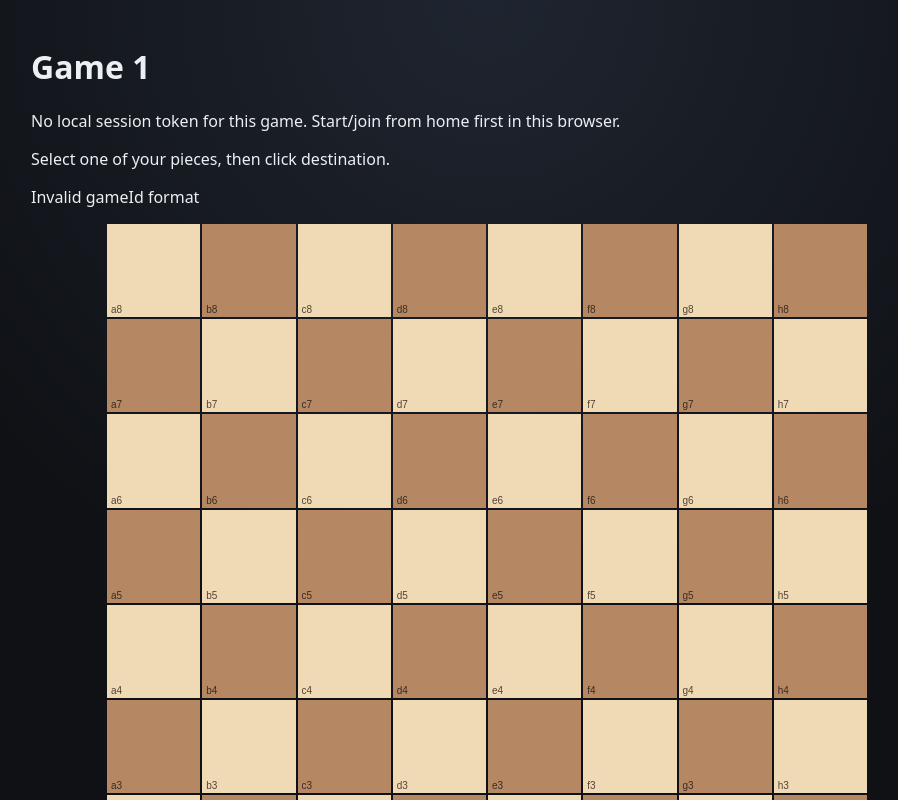
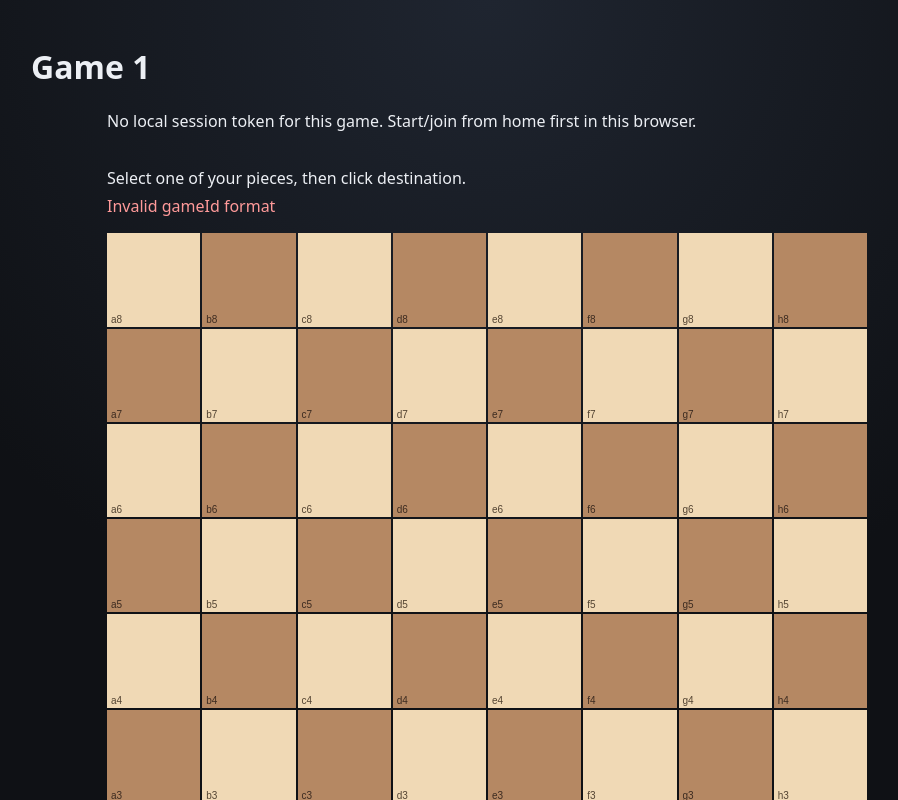
Before and after one commit to Aregluss/RealTimeChess2026, a Next.js app in the folder apps/web/: page /game/1 in a window 1280 px wide. Shown: the top 800 px of the page, without its empty margins (153-1051 px from the left). Built offline with nearby package versions, Linux system fonts and the light colour scheme; no server answers.

Commit message:
Add game_start audio cue and stabilize game header layout to reduce board jitter

```diff
--- a/apps/web/app/game/[gameId]/page.tsx
+++ b/apps/web/app/game/[gameId]/page.tsx
@@ -12,6 +12,7 @@ type Session = {
 const files = ['a', 'b', 'c', 'd', 'e', 'f', 'g', 'h'] as const;
 const ranks = ['8', '7', '6', '5', '4', '3', '2', '1'] as const;
 const SOUND_FILES = {
+  gameStart: '/audio/game_start.mp3',
   moveSelf: '/audio/move-self.mp3',
   moveEnemy: '/audio/move-opponent.mp3',
   capture: '/audio/capture.mp3',
@@ -86,12 +87,15 @@ export default function GamePage() {
   const [nowMs, setNowMs] = useState<number>(Date.now());
   const previousStateRef = useRef<GameState | null>(null);
   const pendingOwnMoveVersionRef = useRef<number | null>(null);
+  const gameStartPlayedRef = useRef<boolean>(false);
   const audioRef = useRef<{
+    gameStart: HTMLAudioElement | null;
     moveSelf: HTMLAudioElement | null;
     moveEnemy: HTMLAudioElement | null;
     capture: HTMLAudioElement | null;
     check: HTMLAudioElement | null;
   }>({
+    gameStart: null,
     moveSelf: null,
     moveEnemy: null,
     capture: null,
@@ -135,6 +139,7 @@ export default function GamePage() {
   }, [state?.status]);
 
   useEffect(() => {
+    audioRef.current.gameStart = new Audio(SOUND_FILES.gameStart);
     audioRef.current.moveSelf = new Audio(SOUND_FILES.moveSelf);
     audioRef.current.moveEnemy = new Audio(SOUND_FILES.moveEnemy);
     audioRef.current.capture = new Audio(SOUND_FILES.capture);
@@ -156,6 +161,7 @@ export default function GamePage() {
         player.pause();
         player.src = '';
       }
+      audioRef.current.gameStart = null;
       audioRef.current.moveSelf = null;
       audioRef.current.moveEnemy = null;
       audioRef.current.capture = null;
@@ -215,6 +221,14 @@ export default function GamePage() {
   useEffect(() => {
     if (!state) {
       return;
+    }
+
+    const isGameStarted = state.status === 'ACTIVE' && Boolean(state.players.black);
+    if (isGameStarted && !gameStartPlayedRef.current) {
+      playSound('gameStart');
+      gameStartPlayedRef.current = true;
+    } else if (!isGameStarted) {
+      gameStartPlayedRef.current = false;
     }
 
     const previous = previousStateRef.current;
@@ -341,29 +355,39 @@ export default function GamePage() {
   return (
     <main>
       <h1>Game {gameId}</h1>
-      {!session ? (
-        <p>
-          No local session token for this game. Start/join from home first in this browser.
+      <div className="game-meta" aria-live="polite">
+        <p className="game-meta-line">
+          {!session ? (
+            'No local session token for this game. Start/join from home first in this browser.'
+          ) : (
+            <>
+              You are <strong>{session.side}</strong>
+            </>
+          )}
         </p>
-      ) : (
-        <p>
-          You are <strong>{session.side}</strong>
+        <p className="game-meta-line">
+          {state ? (
+            <>
+              Status: <strong>{state.status}</strong> | Version: <strong>{state.version}</strong> |
+              Check timeout: <strong>{state.rules.checkTimeoutMs}ms</strong>
+            </>
+          ) : (
+            <span>&nbsp;</span>
+          )}
         </p>
-      )}
-      {state ? (
-        <p>
-          Status: <strong>{state.status}</strong> | Version: <strong>{state.version}</strong> |
-          Check timeout: <strong>{state.rules.checkTimeoutMs}ms</strong>
+        <p className="game-meta-line">
+          {selectedPieceId ? (
+            <>
+              Selected: <code>{selectedPieceId}</code> at <code>{selectedSquare}</code>
+            </>
+          ) : (
+            'Select one of your pieces, then click destination.'
+          )}
         </p>
-      ) : null}
-      {selectedPieceId ? (
-        <p>
-          Selected: <code>{selectedPieceId}</code> at <code>{selectedSquare}</code>
+        <p className="game-meta-line game-meta-error" role={error ? 'alert' : undefined}>
+          {error || <span>&nbsp;</span>}
         </p>
-      ) : (
-        <p>Select one of your pieces, then click destination.</p>
-      )}
-      {error ? <p>{error}</p> : null}
+      </div>
 
       <div className="board-wrap">
         <div className="board" aria-label="chess-board">
--- a/apps/web/app/globals.css
+++ b/apps/web/app/globals.css
@@ -65,6 +65,26 @@ a {
   gap: 2px;
   width: 100%;
   margin-top: 0;
+}
+
+.game-meta {
+  width: min(92vw, 760px);
+  margin: 0 auto;
+  display: grid;
+  gap: 6px;
+}
+
+.game-meta-line {
+  margin: 0;
+  min-height: 1.4em;
+  line-height: 1.4;
+  white-space: nowrap;
+  overflow: hidden;
+  text-overflow: ellipsis;
+}
+
+.game-meta-error {
+  color: #ff9a9a;
 }
 
 .board-wrap {
```
Also changed, not shown: apps/web/public/audio/README.md, 1 other file (tests, documents, lock files or other folders).
